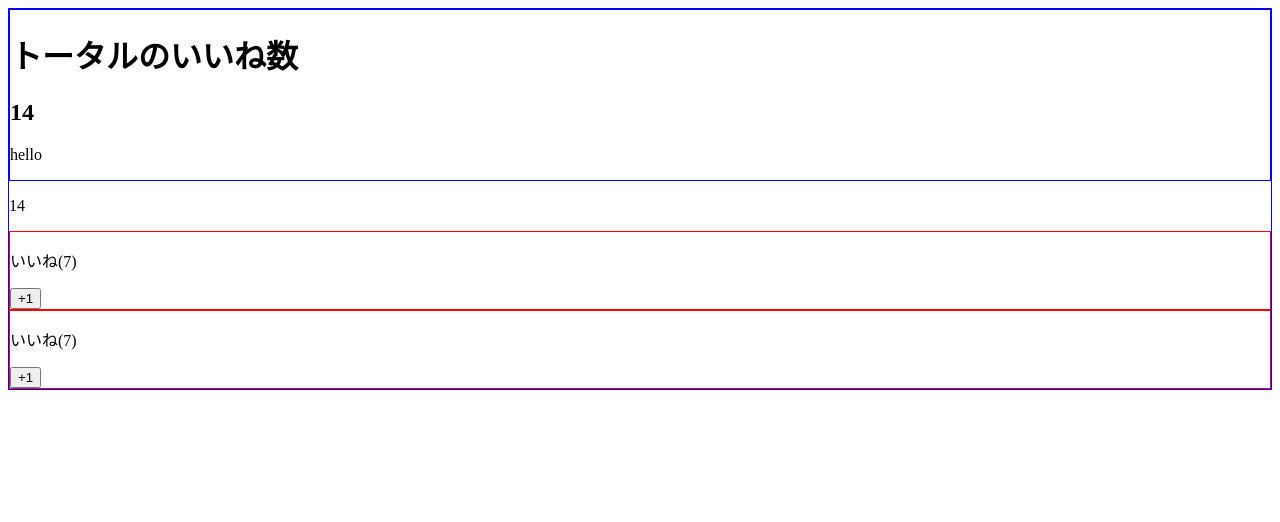
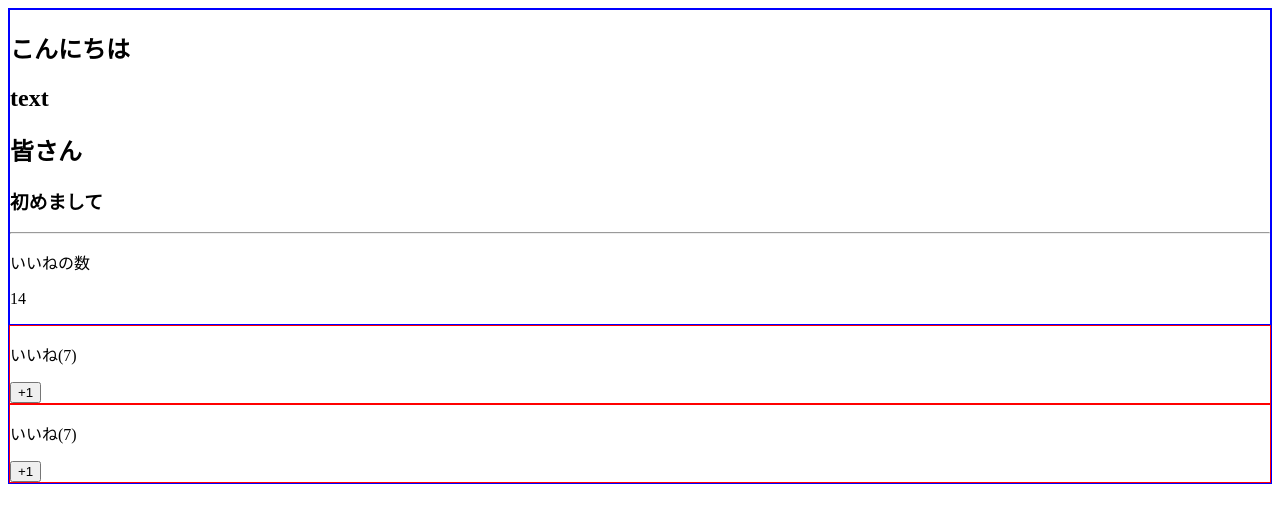
Before and after one commit to YukiIshizaki0525/udemy_vuejs2021, a Vue app: page / in a window 1280 px wide. Shown: the top 522 px of the page. Built offline with nearby package versions, Linux system fonts and the light colour scheme.

Commit message:
8-107完了

```diff
--- a/src/App.vue
+++ b/src/App.vue
@@ -1,10 +1,16 @@
 <template>
   <div>
     <LikeHeader header-text="hello">
-      <h1>トータルのいいね数</h1>
-      <h2>{{ number }}</h2>
+      <h2>皆さん</h2>
+      <template v-slot:title="slotProps">
+        <h2>こんにちは</h2>
+        <h2>{{ slotProps.text }}</h2>
+      </template>
+      <h3>初めまして</h3>
+      <template v-slot:number>
+        <p>{{ number }}</p>
+      </template>
     </LikeHeader>
-    <p>{{ number }}</p>
     <LikeNumber :total-number="number" @my-click="incrementNumber"></LikeNumber>
     <LikeNumber :total-number="number"></LikeNumber>
   </div>
--- a/src/components/LikeHeader.vue
+++ b/src/components/LikeHeader.vue
@@ -1,12 +1,23 @@
 <template>
   <div>
+    <slot name="title" :user="user" text="text"></slot>
     <slot></slot>
-    <p>{{ headerText }}</p>
+    <hr>
+    <p>いいねの数</p>
+    <slot name="number"></slot>
   </div>
 </template>
 
 <script>
 export default {
-  props: ["headerText"]
+  props: ["headerText"],
+  data() {
+    return {
+      user: {
+        firstName: "Jack",
+        lastName: "Donald"
+      }
+    }
+  }
 }
 </script>
```
